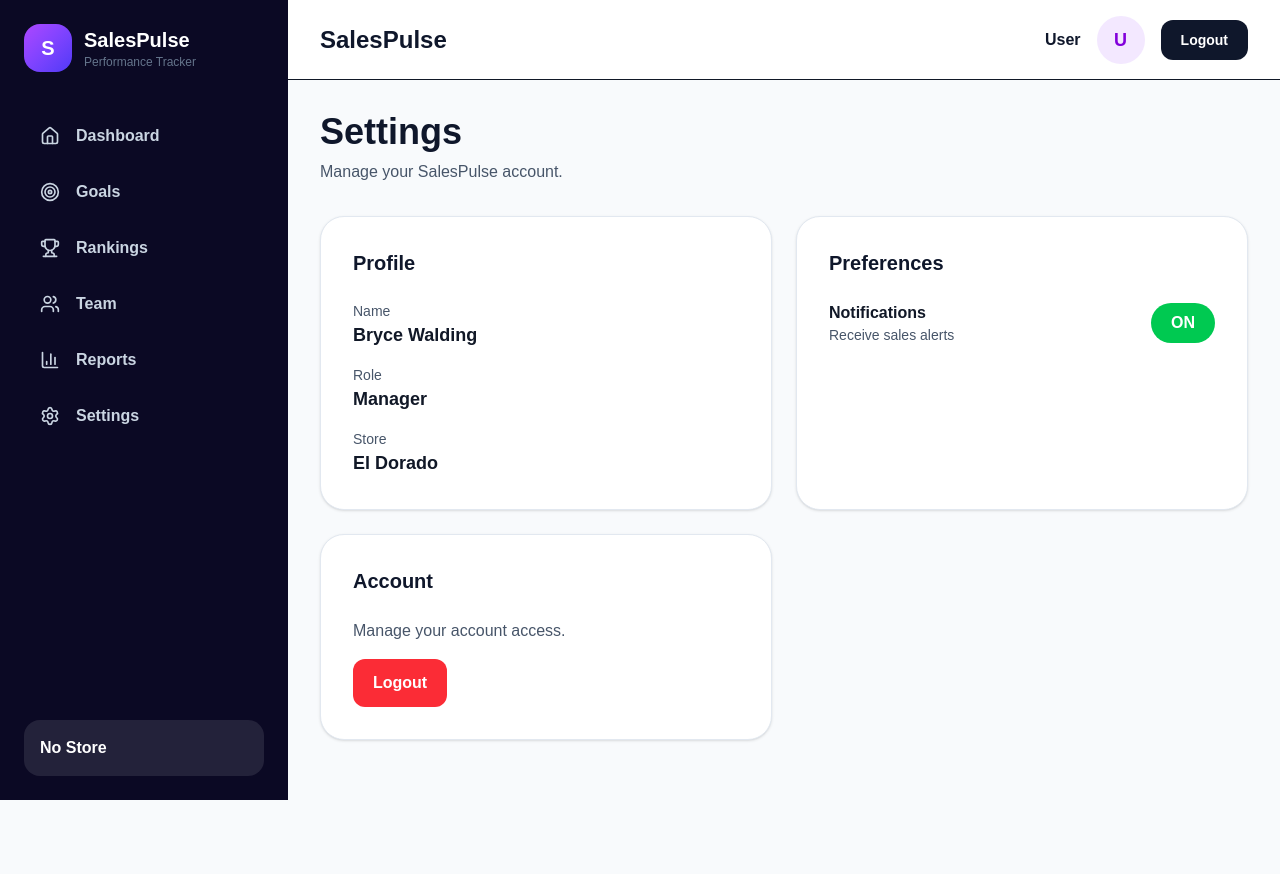
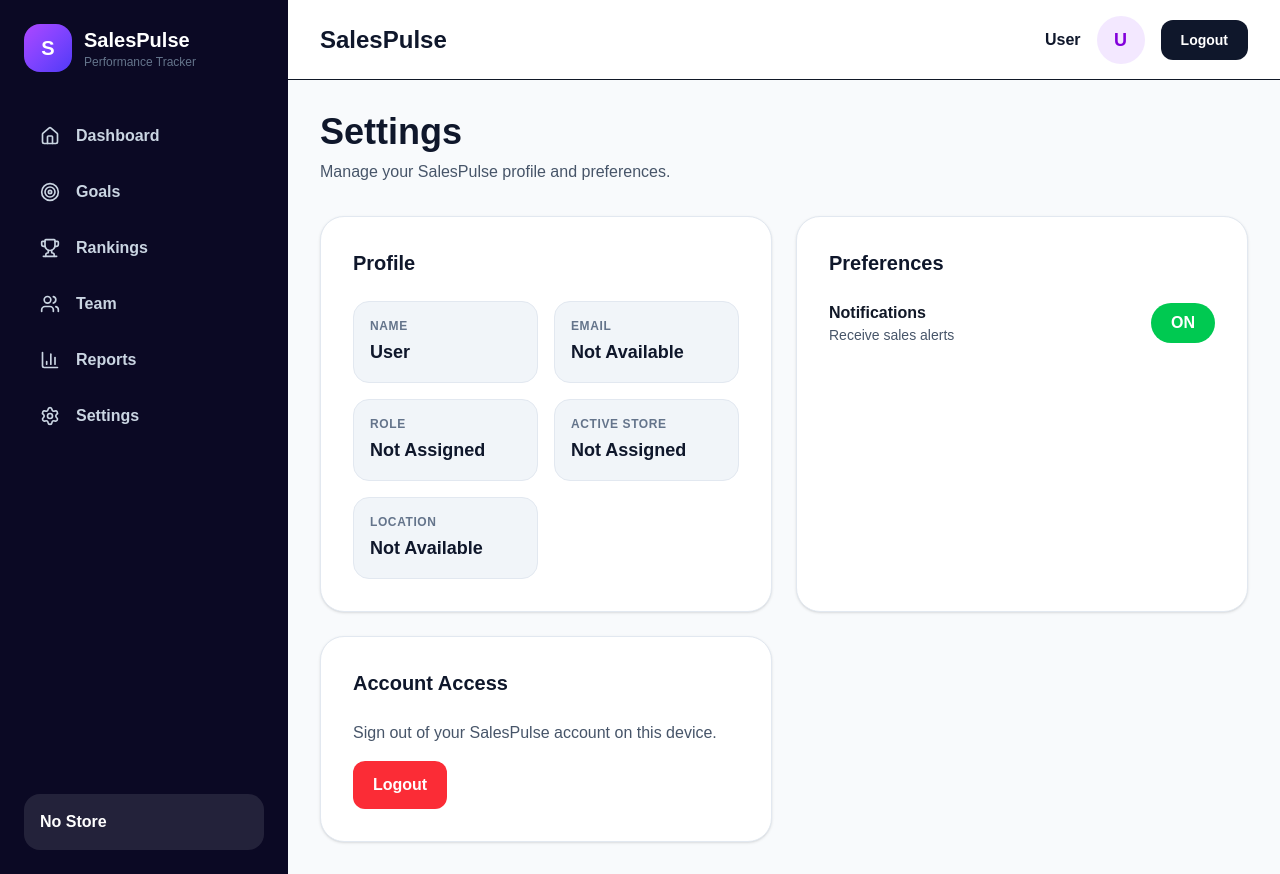
Before and after one commit to itzzerotrace/SalesPulse-V2, a Next.js app: page /settings in a window 1280 px wide. Before the commit the page ends 800 px from the top, so only its background shows below. Built offline with nearby package versions, Linux system fonts and the light colour scheme; no server answers.

Commit message:
Replace fake settings and leaderboard data

```diff
--- a/app/leaderboard/page.tsx
+++ b/app/leaderboard/page.tsx
@@ -1,33 +1,293 @@
 import DashboardLayout from "@/components/layout/DashboardLayout";
-
 import LeaderboardHeader from "@/components/leaderboard/LeaderboardHeader";
 import EmployeeRankingCard from "@/components/leaderboard/EmployeeRankingCard";
+import { createClient } from "@/lib/supabase/server";
+import { getActiveStore } from "@/lib/stores/activeStore";
+import { getMonthInfo } from "@/lib/progress/date";
 
-export default function Leaderboard() {
+type MetricKey =
+  | "gp"
+  | "voice"
+  | "mim"
+  | "upgrade"
+  | "hsi"
+  | "bts"
+  | "accessories"
+  | "features";
+
+type GoalKey =
+  | "gp_goal"
+  | "voice_goal"
+  | "mim_goal"
+  | "upgrade_goal"
+  | "hsi_goal"
+  | "bts_goal"
+  | "accessory_goal"
+  | "features_goal";
+
+const metricMap: Array<{
+  metric: MetricKey;
+  goal: GoalKey;
+}> = [
+  { metric: "gp", goal: "gp_goal" },
+  { metric: "voice", goal: "voice_goal" },
+  { metric: "mim", goal: "mim_goal" },
+  { metric: "upgrade", goal: "upgrade_goal" },
+  { metric: "hsi", goal: "hsi_goal" },
+  { metric: "bts", goal: "bts_goal" },
+  {
+    metric: "accessories",
+    goal: "accessory_goal",
+  },
+  {
+    metric: "features",
+    goal: "features_goal",
+  },
+];
+
+function calculateScore(
+  stats: Record<string, any>,
+  goals: Record<string, any>
+) {
+  const percentages = metricMap
+    .map(({ metric, goal }) => {
+      const goalValue = Number(
+        goals?.[goal] || 0
+      );
+
+      if (goalValue <= 0) {
+        return null;
+      }
+
+      const currentValue = Number(
+        stats?.[metric] || 0
+      );
+
+      return (
+        (currentValue / goalValue) *
+        100
+      );
+    })
+    .filter(
+      (value): value is number =>
+        value !== null
+    );
+
+  if (percentages.length === 0) {
+    return 0;
+  }
+
+  return (
+    percentages.reduce(
+      (sum, value) => sum + value,
+      0
+    ) / percentages.length
+  );
+}
+
+export default async function LeaderboardPage() {
+  const supabase = await createClient();
+  const activeStore = await getActiveStore();
+  const monthInfo = getMonthInfo();
+
+  if (!activeStore) {
+    return (
+      <DashboardLayout>
+        <div className="rounded-3xl border border-slate-200 bg-white p-8 text-center shadow-sm">
+          <h1 className="text-2xl font-black text-slate-900">
+            Rankings
+          </h1>
+
+          <p className="mt-2 text-slate-500">
+            No active store is available.
+          </p>
+        </div>
+      </DashboardLayout>
+    );
+  }
+
+  const {
+    data: employees,
+    error: employeesError,
+  } = await supabase
+    .from("profiles")
+    .select("id,full_name,role")
+    .eq("store_id", activeStore.id)
+    .eq("status", "approved")
+    .not(
+      "role",
+      "in",
+      '("manager","admin","regional_manager")'
+    )
+    .order("full_name");
+
+  if (employeesError) {
+    console.error(
+      "LEADERBOARD EMPLOYEES ERROR:",
+      employeesError
+    );
+  }
+
+  const employeeIds = (employees || []).map(
+    (employee: any) => employee.id
+  );
+
+  let goals: any[] = [];
+  let snapshots: any[] = [];
+
+  if (employeeIds.length > 0) {
+    const {
+      data: goalRows,
+      error: goalsError,
+    } = await supabase
+      .from("employee_goals")
+      .select(
+        "employee_id,gp_goal,voice_goal,mim_goal,upgrade_goal,hsi_goal,bts_goal,accessory_goal,features_goal"
+      )
+      .in("employee_id", employeeIds)
+      .eq("month", monthInfo.monthName)
+      .eq("year", monthInfo.year);
+
+    if (goalsError) {
+      console.error(
+        "LEADERBOARD GOALS ERROR:",
+        goalsError
+      );
+    }
+
+    goals = goalRows || [];
+
+    const {
+      data: statRows,
+      error: statsError,
+    } = await supabase
+      .from("employee_daily_stats")
+      .select(
+        "employee_id,stat_date,gp,voice,mim,upgrade,hsi,bts,accessories,features"
+      )
+      .in("employee_id", employeeIds)
+      .eq("store_id", activeStore.id)
+      .gte(
+        "stat_date",
+        monthInfo.monthStart
+      )
+      .order("stat_date", {
+        ascending: false,
+      });
+
+    if (statsError) {
+      console.error(
+        "LEADERBOARD STATS ERROR:",
+        statsError
+      );
+    }
+
+    snapshots = statRows || [];
+  }
+
+  const latestSnapshotByEmployee =
+    new Map<string, any>();
+
+  for (const row of snapshots) {
+    if (
+      !latestSnapshotByEmployee.has(
+        row.employee_id
+      )
+    ) {
+      latestSnapshotByEmployee.set(
+        row.employee_id,
+        row
+      );
+    }
+  }
+
+  const goalsByEmployee = new Map<
+    string,
+    any
+  >();
+
+  for (const goal of goals) {
+    goalsByEmployee.set(
+      goal.employee_id,
+      goal
+    );
+  }
+
+  const rankings = (employees || [])
+    .map((employee: any) => {
+      const stats =
+        latestSnapshotByEmployee.get(
+          employee.id
+        ) || {};
+
+      const employeeGoals =
+        goalsByEmployee.get(
+          employee.id
+        ) || {};
+
+      return {
+        id: employee.id,
+        name:
+          employee.full_name ||
+          "Team Member",
+        score: calculateScore(
+          stats,
+          employeeGoals
+        ),
+      };
+    })
+    .sort(
+      (a, b) => b.score - a.score
+    );
+
   return (
     <DashboardLayout>
       <div className="space-y-6 sm:space-y-8">
         <LeaderboardHeader />
 
-        <section className="space-y-3 sm:space-y-4">
-          <EmployeeRankingCard
-            rank={1}
-            name="Bryce"
-            score="92%"
-          />
+        <div className="rounded-3xl border border-slate-200 bg-white p-4 shadow-sm sm:p-6">
+          <p className="text-xs font-bold uppercase tracking-wider text-slate-400">
+            Current Rankings
+          </p>
 
-          <EmployeeRankingCard
-            rank={2}
-            name="Sarah"
-            score="88%"
-          />
+          <h2 className="mt-1 text-xl font-black text-slate-900 sm:text-2xl">
+            {activeStore.name}
+          </h2>
 
-          <EmployeeRankingCard
-            rank={3}
-            name="Mike"
-            score="82%"
-          />
-        </section>
+          <p className="mt-1 text-sm text-slate-500">
+            {monthInfo.monthName}{" "}
+            {monthInfo.year} • Based on the
+            latest MTD progress update
+          </p>
+        </div>
+
+        {rankings.length > 0 ? (
+          <section className="space-y-3 sm:space-y-4">
+            {rankings.map(
+              (employee, index) => (
+                <EmployeeRankingCard
+                  key={employee.id}
+                  rank={index + 1}
+                  name={employee.name}
+                  score={employee.score}
+                />
+              )
+            )}
+          </section>
+        ) : (
+          <div className="rounded-3xl border border-dashed border-slate-300 bg-white p-8 text-center">
+            <h3 className="text-lg font-black text-slate-900">
+              No employee rankings yet
+            </h3>
+
+            <p className="mt-2 text-sm text-slate-500">
+              Approved employees will
+              appear here once goals and
+              daily progress have been
+              entered.
+            </p>
+          </div>
+        )}
       </div>
     </DashboardLayout>
   );
--- a/app/settings/page.tsx
+++ b/app/settings/page.tsx
@@ -1,11 +1,13 @@
 import DashboardLayout from "@/components/layout/DashboardLayout";
-
 import LogoutButton from "@/components/auth/LogoutButton";
 import SettingsCard from "@/components/settings/SettingsCard";
 import ProfileSettings from "@/components/settings/ProfileSettings";
 import Preferences from "@/components/settings/Preferences";
+import { getUserProfile } from "@/lib/auth/userProfile";
 
-export default function SettingsPage() {
+export default async function SettingsPage() {
+  const profile = await getUserProfile();
+
   return (
     <DashboardLayout>
       <div className="space-y-6 sm:space-y-8">
@@ -14,24 +16,30 @@ export default function SettingsPage() {
             Settings
           </h1>
 
-          <p className="mt-2 text-slate-500">
-            Manage your SalesPulse account.
+          <p className="mt-2 text-sm text-slate-500 sm:text-base">
+            Manage your SalesPulse profile and preferences.
           </p>
         </div>
 
-        <div className="grid gap-6 lg:grid-cols-2">
+        <div className="grid gap-5 lg:grid-cols-2 lg:gap-6">
           <SettingsCard title="Profile">
-            <ProfileSettings />
+            <ProfileSettings
+              name={profile?.name || "User"}
+              email={profile?.email || ""}
+              role={profile?.role || ""}
+              store={profile?.store?.name || ""}
+              city={profile?.city || ""}
+            />
           </SettingsCard>
 
           <SettingsCard title="Preferences">
             <Preferences />
           </SettingsCard>
 
-          <SettingsCard title="Account">
+          <SettingsCard title="Account Access">
             <div className="space-y-4">
-              <p className="text-slate-500">
-                Manage your account access.
+              <p className="text-sm text-slate-500 sm:text-base">
+                Sign out of your SalesPulse account on this device.
               </p>
 
               <LogoutButton />
--- a/components/settings/ProfileSettings.tsx
+++ b/components/settings/ProfileSettings.tsx
@@ -1,87 +1,70 @@
-export default function ProfileSettings(){
+interface ProfileSettingsProps {
+  name: string;
+  email?: string | null;
+  role: string;
+  store?: string | null;
+  city?: string | null;
+}
 
-return (
+function formatRole(role: string) {
+  if (!role) return "Not Assigned";
 
-<div className="
-space-y-4
-">
+  return role
+    .split("_")
+    .map(
+      (word) =>
+        word.charAt(0).toUpperCase() +
+        word.slice(1)
+    )
+    .join(" ");
+}
 
+export default function ProfileSettings({
+  name,
+  email,
+  role,
+  store,
+  city,
+}: ProfileSettingsProps) {
+  const fields = [
+    {
+      label: "Name",
+      value: name || "Not Available",
+    },
+    {
+      label: "Email",
+      value: email || "Not Available",
+    },
+    {
+      label: "Role",
+      value: formatRole(role),
+    },
+    {
+      label: "Active Store",
+      value: store || "Not Assigned",
+    },
+    {
+      label: "Location",
+      value: city || "Not Available",
+    },
+  ];
 
-<div>
+  return (
+    <div className="grid gap-4 sm:grid-cols-2">
+      {fields.map((field) => (
+        <div
+          key={field.label}
+          className="rounded-2xl border border-slate-200 bg-slate-50 p-4"
+        >
+          <p className="text-xs font-bold uppercase tracking-wider text-slate-400">
+            {field.label}
+          </p>
 
-<p className="
-text-sm
-text-slate-500
-">
-
-Name
-
-</p>
-
-<p className="
-font-black
-text-lg
-">
-
-Bryce Walding
-
-</p>
-
-</div>
-
-
-
-<div>
-
-<p className="
-text-sm
-text-slate-500
-">
-
-Role
-
-</p>
-
-
-<p className="
-font-black
-text-lg
-">
-
-Manager
-
-</p>
-
-</div>
-
-
-
-<div>
-
-<p className="
-text-sm
-text-slate-500
-">
-
-Store
-
-</p>
-
-
-<p className="
-font-black
-text-lg
-">
-
-El Dorado
-
-</p>
-
-</div>
-
-
-</div>
-
-)
-
+          <p className="mt-1 break-words text-base font-black text-slate-900 sm:text-lg">
+            {field.value}
+          </p>
+        </div>
+      ))}
+    </div>
+  );
 }
```
Also changed, not shown: components/leaderboard/EmployeeRankingCard.tsx (+47 -56 lines).
